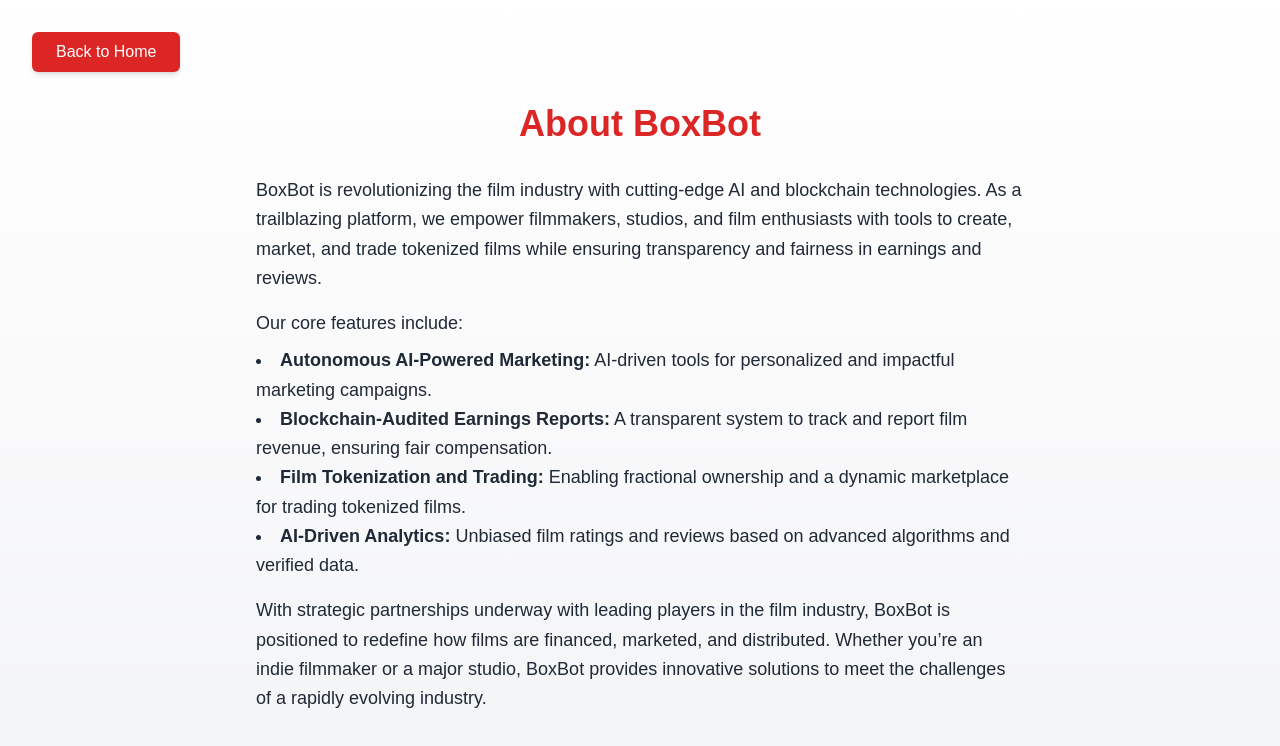
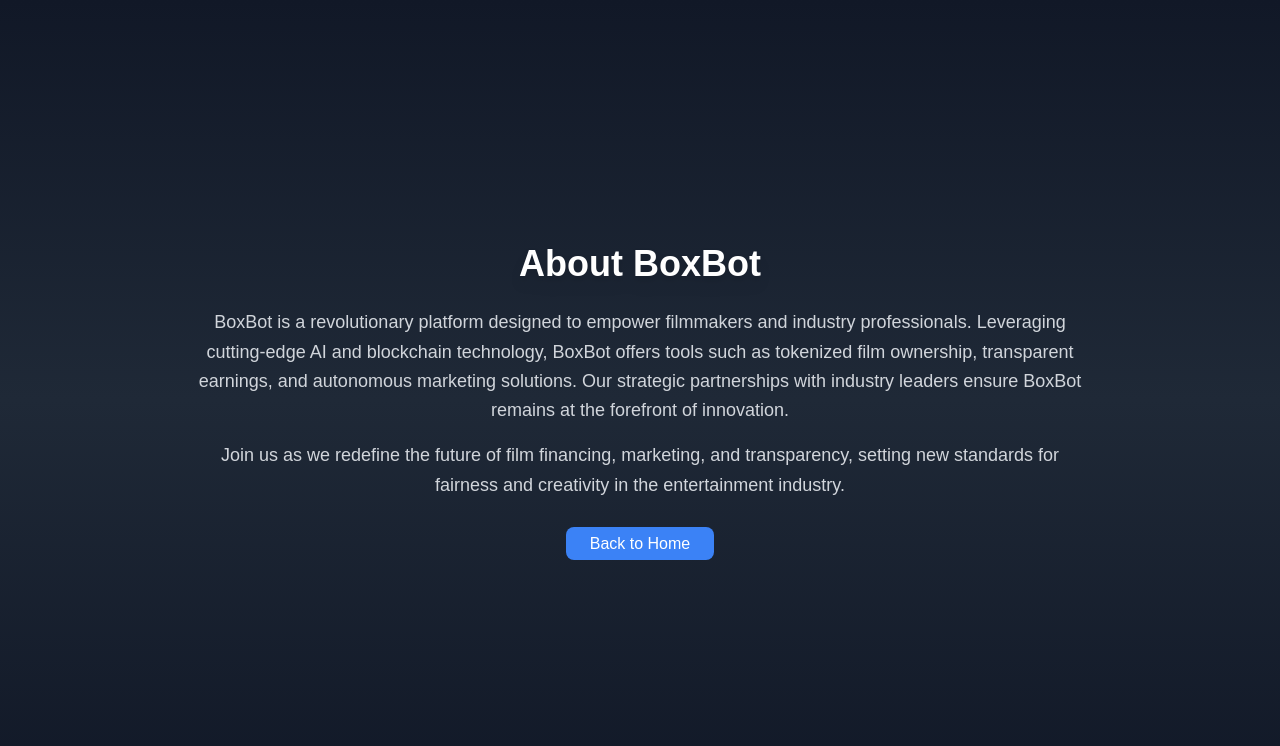
Before and after one commit to jwick101/boxbotwebsitealpha, a Next.js app: page /about in a window 1280 px wide. Shown: the top 746 px of the page. Built offline with nearby package versions, Linux system fonts and the light colour scheme.

Commit message:
Prepare for Netlify deployment

```diff
--- a/app/about/page.js
+++ b/app/about/page.js
@@ -1,64 +1,31 @@
-"use client";
-
-import { useRouter } from "next/navigation";
-
 export default function About() {
-  const router = useRouter();
-
     return (
-    <div className="min-h-screen bg-gradient-to-b from-white to-gray-100 text-gray-800 p-8">
-      {/* Back to Home Button */}
-      <div className="mb-8">
-        <button
-          onClick={() => router.push("/")}
-          className="bg-red-600 text-white px-6 py-2 rounded-md shadow-md hover:bg-red-500 transition"
+      <div className="min-h-screen flex flex-col items-center justify-center bg-gradient-to-b from-gray-900 via-gray-800 to-gray-900 text-gray-300 px-6 py-12">
+        <div className="max-w-4xl text-center">
+          <h1 className="text-4xl font-extrabold text-white mb-6 drop-shadow-lg">
+            About BoxBot
+          </h1>
+          <p className="text-lg leading-relaxed">
+            BoxBot is a revolutionary platform designed to empower filmmakers and
+            industry professionals. Leveraging cutting-edge AI and blockchain
+            technology, BoxBot offers tools such as tokenized film ownership,
+            transparent earnings, and autonomous marketing solutions. Our
+            strategic partnerships with industry leaders ensure BoxBot remains at
+            the forefront of innovation.
+          </p>
+          <p className="text-lg leading-relaxed mt-4">
+            Join us as we redefine the future of film financing, marketing, and
+            transparency, setting new standards for fairness and creativity in the
+            entertainment industry.
+          </p>
+        </div>
+        <div className="mt-8">
+          <a
+            href="/"
+            className="text-white bg-blue-500 px-6 py-2 rounded-lg hover:bg-blue-600 transition-all duration-300"
           >
             Back to Home
-        </button>
-      </div>
-
-      {/* About Content */}
-      <h1 className="text-4xl font-extrabold text-red-600 text-center mb-8">
-        About BoxBot
-      </h1>
-      <div className="max-w-3xl mx-auto text-lg leading-relaxed">
-        <p className="mb-4">
-          BoxBot is revolutionizing the film industry with cutting-edge AI and
-          blockchain technologies. As a trailblazing platform, we empower
-          filmmakers, studios, and film enthusiasts with tools to create,
-          market, and trade tokenized films while ensuring transparency and
-          fairness in earnings and reviews.
-        </p>
-        <p className="mb-4">
-          Our core features include:
-          <ul className="list-disc list-inside mt-2">
-            <li>
-              <strong>Autonomous AI-Powered Marketing:</strong> AI-driven tools
-              for personalized and impactful marketing campaigns.
-            </li>
-            <li>
-              <strong>Blockchain-Audited Earnings Reports:</strong> A
-              transparent system to track and report film revenue, ensuring fair
-              compensation.
-            </li>
-            <li>
-              <strong>Film Tokenization and Trading:</strong> Enabling
-              fractional ownership and a dynamic marketplace for trading
-              tokenized films.
-            </li>
-            <li>
-              <strong>AI-Driven Analytics:</strong> Unbiased film ratings and
-              reviews based on advanced algorithms and verified data.
-            </li>
-          </ul>
-        </p>
-        <p>
-          With strategic partnerships underway with leading players in the film
-          industry, BoxBot is positioned to redefine how films are financed,
-          marketed, and distributed. Whether you’re an indie filmmaker or a
-          major studio, BoxBot provides innovative solutions to meet the
-          challenges of a rapidly evolving industry.
-        </p>
+          </a>
         </div>
       </div>
     );
--- a/app/components/WalletButton.js
+++ b/app/components/WalletButton.js
@@ -2,7 +2,7 @@
 
 import { useState } from 'react';
 import { BrowserProvider } from 'ethers';
-import baseChain from '../config/networks'; // Adjust the path if necessary
+import baseChain from '../../config/networks';
 
 const WalletButton = () => {
   const [account, setAccount] = useState(null);
--- a/app/page.js
+++ b/app/page.js
@@ -3,23 +3,24 @@ import Image from 'next/image';
 
 export default function Home() {
   return (
-    <div className="min-h-screen flex flex-col items-center justify-center bg-gradient-to-b from-gray-100 via-white to-gray-100 text-gray-800 font-sans">
+    <div className="min-h-screen flex flex-col items-center justify-center bg-gradient-to-b from-black via-gray-900 to-blue-900 text-gray-200 font-sans">
       <header className="absolute top-4 right-4">
         <WalletButton />
       </header>
 
-      <div className="flex flex-col items-center">
+      {/* Content Section */}
+      <div className="flex flex-col items-center mt-20">
         <Image
           src="/boxbot-logo.png"
           alt="BoxBot Logo"
           width={200}
           height={200}
-          className="mb-4 drop-shadow-xl"
+          className="mb-8 drop-shadow-lg"
         />
-        <h1 className="text-4xl font-extrabold text-red-600 mb-4 drop-shadow-sm">
-          Welcome to BoxBot
+        <h1 className="text-5xl font-extrabold text-white mb-6 tracking-wide">
+          WELCOME TO BOXBOT
         </h1>
-        <p className="text-center text-lg max-w-2xl text-gray-700 leading-relaxed mb-8">
+        <p className="text-center text-lg max-w-3xl leading-relaxed text-gray-300 mb-10">
           Revolutionizing the film industry with cutting-edge AI and blockchain tools.
           Discover tokenized film ownership, transparent earnings, and autonomous marketing
           solutions.
@@ -27,7 +28,7 @@ export default function Home() {
       </div>
 
       {/* Buttons Section */}
-      <div className="mt-8 space-y-4">
+      <div className="space-y-4">
         {[
           { label: 'About', href: '/about' },
           { label: 'Roadmap', href: '/roadmap' },
@@ -42,7 +43,7 @@ export default function Home() {
             href={button.href}
             target={button.external ? '_blank' : '_self'}
             rel={button.external ? 'noopener noreferrer' : ''}
-            className="block w-64 text-center bg-black text-white font-semibold py-2 rounded-lg hover:bg-red-500 hover:text-white transition-all duration-300 shadow-md hover:shadow-lg"
+            className="block w-64 text-center bg-gray-800 text-gray-200 font-semibold py-3 rounded-lg hover:bg-blue-600 hover:shadow-lg hover:text-white transition-all duration-300 shadow-md"
           >
             {button.label}
           </a>
@@ -50,19 +51,30 @@ export default function Home() {
       </div>
 
       {/* Footer */}
-      <footer className="mt-16 w-full text-center py-4 bg-gray-800 text-white">
-        <div className="flex justify-center space-x-4">
-          <a href="/about" className="hover:underline">
+      <footer className="mt-20 w-full py-6 bg-gray-900 text-gray-300">
+  <div className="flex justify-between items-center px-8">
+    {/* Navigation Links */}
+    <div className="flex space-x-6">
+      <a href="/about" className="hover:text-blue-500">
         About
       </a>
-          <a href="/roadmap" className="hover:underline">
+      <a href="/roadmap" className="hover:text-blue-500">
         Roadmap
       </a>
-          <a href="/trade-films" className="hover:underline">
+      <a href="/trade-films" className="hover:text-blue-500">
         Trade Films
       </a>
     </div>
-        <p className="text-sm mt-2">© 2025 BoxBot. All rights reserved.</p>
+    {/* Base Logo */}
+    <div className="flex items-center">
+      <img
+        src="/baselogo.png"
+        alt="Base Logo"
+        className="w-auto h-12 object-contain"
+      />
+    </div>
+  </div>
+  <p className="text-center text-sm mt-2">© 2025 BoxBot. All rights reserved.</p>
 </footer>
     </div>
   );
--- a/app/roadmap/page.js
+++ b/app/roadmap/page.js
@@ -41,19 +41,19 @@ export default function Roadmap() {
   ];
 
   return (
-    <div className="min-h-screen bg-gradient-to-b from-white to-gray-100 text-gray-800 p-8">
+    <div className="min-h-screen bg-gradient-to-b from-gray-900 to-gray-800 text-gray-100 p-8">
       {/* Back to Home Button */}
       <div className="mb-8">
         <button
           onClick={() => router.push("/")}
-          className="bg-red-600 text-white px-6 py-2 rounded-md shadow-md hover:bg-red-500 transition"
+          className="bg-blue-600 text-white px-6 py-2 rounded-md shadow-md hover:bg-blue-500 transition"
         >
           Back to Home
         </button>
       </div>
 
       {/* Roadmap Heading */}
-      <h1 className="text-4xl font-extrabold text-red-600 text-center mb-8">
+      <h1 className="text-4xl font-extrabold text-red-500 text-center mb-8">
         BoxBot Roadmap
       </h1>
 
@@ -62,10 +62,14 @@ export default function Roadmap() {
         {roadmap.map((phase, index) => (
           <div
             key={index}
-            className="bg-white rounded-lg shadow-md p-6 border-l-4 border-red-500"
+            className="bg-gray-800 rounded-lg shadow-lg p-6 border-l-4 border-red-500"
           >
-            <h2 className="text-2xl font-bold mb-2">{phase.title}</h2>
-            <p className="text-gray-700 whitespace-pre-line">{phase.description}</p>
+            <h2 className="text-2xl font-bold text-blue-400 mb-2">
+              {phase.title}
+            </h2>
+            <p className="text-gray-300 whitespace-pre-line">
+              {phase.description}
+            </p>
           </div>
         ))}
       </div>
```
Also changed, not shown: public/baselogo.png (added). Lines whose indentation alone changed are shown as unchanged.
